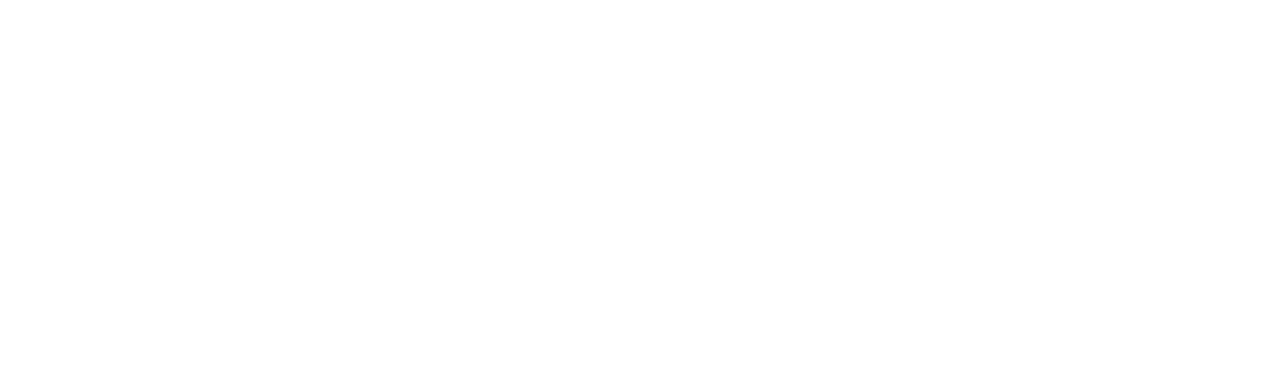
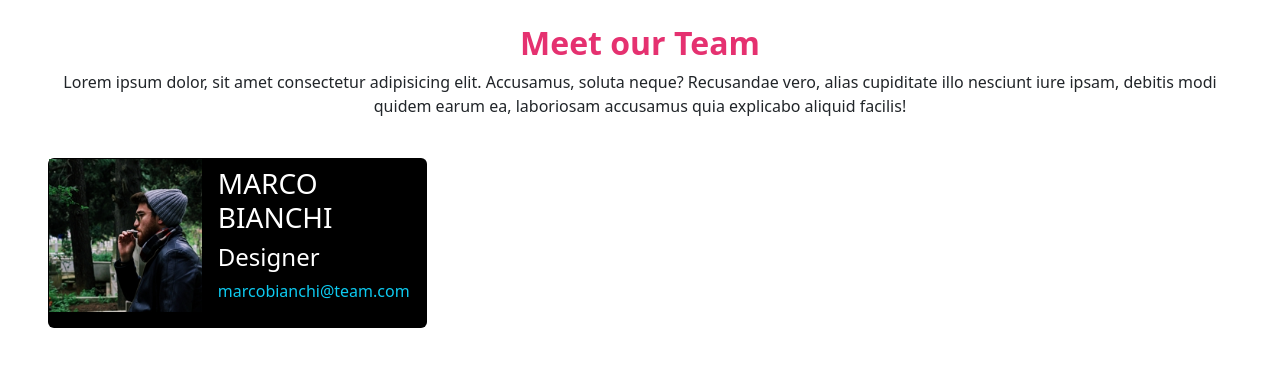
Before and after one commit to massimopallera/js-our-team, a plain HTML site: page index.html in a window 1280 px wide. Drawn offline with nearby package versions, Linux system fonts and the light colour scheme.

Commit message:
update: created card markup

```diff
--- a/assets/css/style.css
+++ b/assets/css/style.css
@@ -0,0 +1,3 @@
+header h2{
+  color: #E53170;
+}
--- a/index.html
+++ b/index.html
@@ -21,12 +21,39 @@
      <link rel="stylesheet" href="./assets/css/style.css">
   </head>
 
-  <body>
-    <header>
-      <!-- place navbar here -->
+  <body class="px-5">
+    <header class="text-center py-4">
+      <h2 class="fw-bolder">Meet our Team</h2>
+      <p>Lorem ipsum dolor, sit amet consectetur adipisicing elit. Accusamus, soluta neque? Recusandae vero, alias cupiditate illo nesciunt iure ipsam, debitis modi quidem earum ea, laboriosam accusamus quia explicabo aliquid facilis!</p>
     </header>
 
-    <main></main>
+    <main>
+      <div class="">
+        <div class="row row-cols-lg-3 row-cols-sm-1 row-cols-md-2  g-4">
+
+
+          <div class="col">
+            <div class="card bg-black text-white">
+            <div class="d-flex">
+
+              <div>
+                <img src="./assets/img/male1.png" alt="" class="img-fluid">
+              </div>
+
+              <div class="py-2 px-3 d-flex flex-column justify-content-between">
+                <h3>MARCO BIANCHI</h3>
+                <h4>Designer</h4>
+                <p class="text-info">marcobianchi@team.com</p>
+              </div>
+            </div>
+
+            </div>
+          </div>
+
+
+        </div>
+      </div>
+    </main>
 
     <footer>
       <!-- place footer here -->
```
